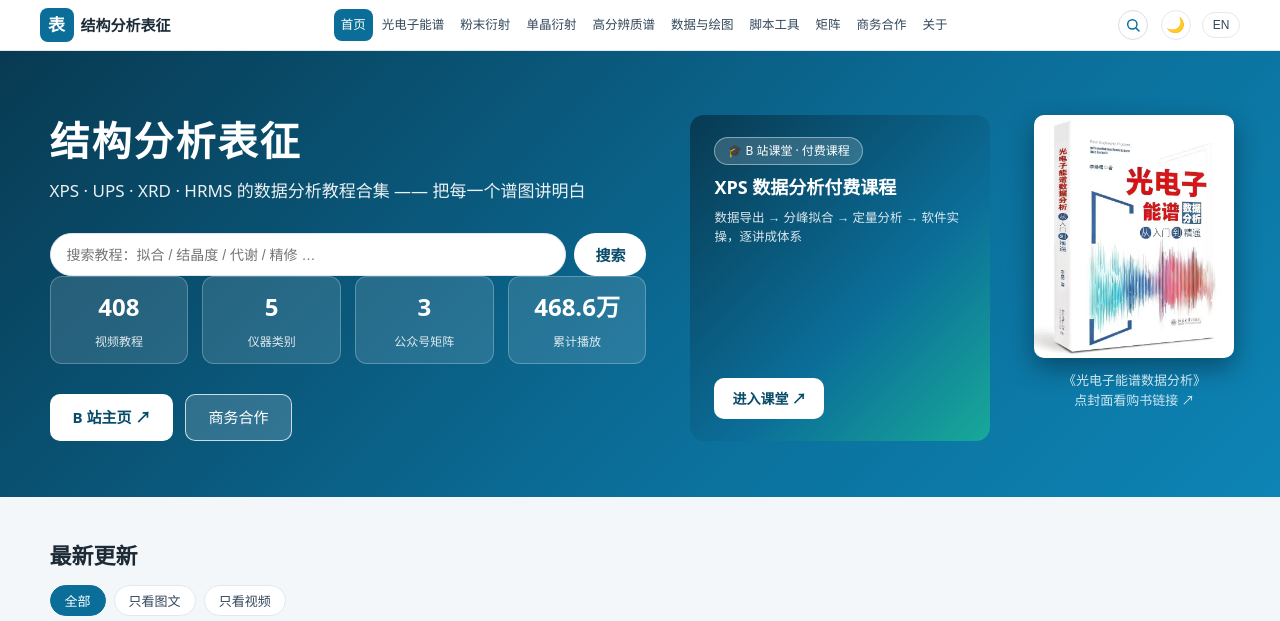
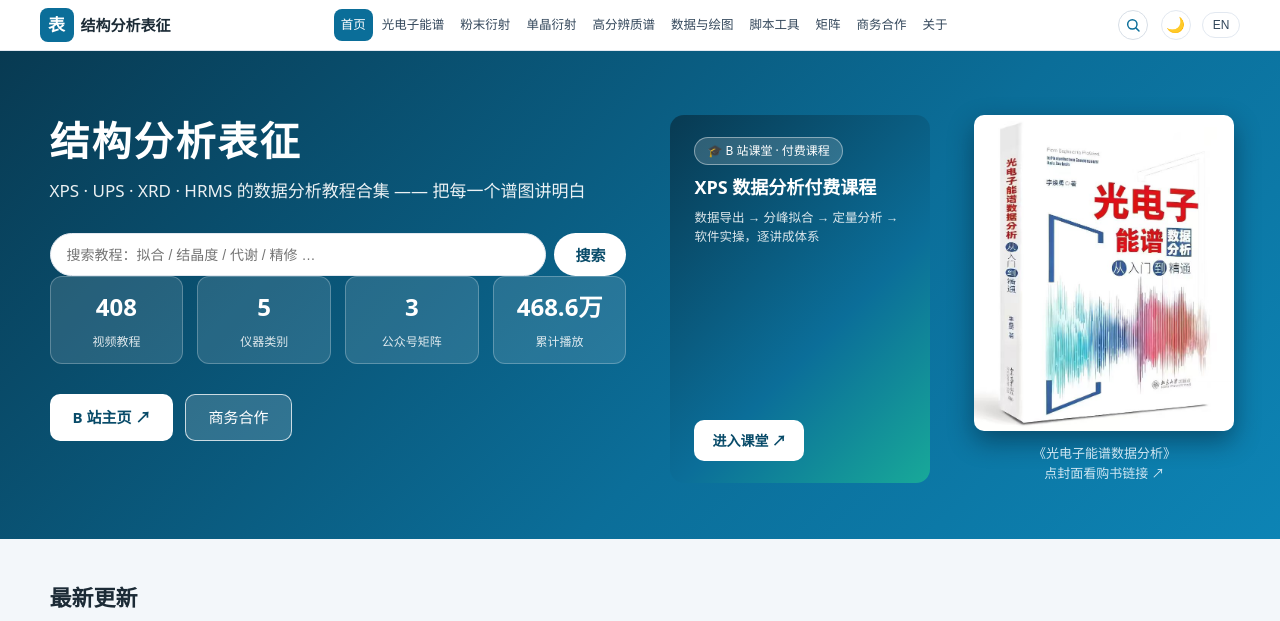
Before and after one commit to jgfxbz/jgfxbz.github.io, a plain HTML site: page index.html in a window 1280 px wide. Shown: the top 621 px of the page. Drawn offline with Linux system fonts and the light colour scheme; some packages are replaced by stand-ins of ours; a script that the page names is missing.

Commit message:
style: 首页课程卡/书封卡等宽260px等高对齐, 书封封面放大撑满卡宽居中

```diff
--- a/assets/css/style.css
+++ b/assets/css/style.css
@@ -436,8 +436,8 @@ nav a { padding: 6px 7px; font-size: 12.5px; white-space: nowrap; }
 /* ---------- 主页首屏：搜索与专著并排（2026-11-19；2026-11-20 书封放大+离边） ---------- */
 .hero-flex{display:flex;gap:44px;align-items:stretch;padding-right:20px}
 .hero-main{flex:1 1 auto;min-width:0}
-.hero-book{flex:0 0 200px;display:flex;flex-direction:column;align-items:center;text-decoration:none}
-.hero-book-cover{width:200px;height:auto;border-radius:10px;box-shadow:0 10px 26px rgba(4,22,38,.45);display:block;transition:transform .18s ease}
+.hero-book{flex:0 0 260px;display:flex;flex-direction:column;align-items:center;text-decoration:none}
+.hero-book-cover{width:100%;height:auto;border-radius:10px;box-shadow:0 10px 26px rgba(4,22,38,.45);display:block;transition:transform .18s ease}
 .hero-book:hover .hero-book-cover{transform:translateY(-3px)}
 .hero-book-tip{margin-top:12px;font-size:13px;line-height:1.55;color:#cfe6f2;text-align:center}
 @media(max-width:860px){
@@ -552,7 +552,7 @@ nav a { padding: 6px 7px; font-size: 12.5px; white-space: nowrap; }
 
 /* ---------- 首页预览版：hero 三分并排 + 商务合作 5 码（2026-11-21） ---------- */
 .hero-course {
-  flex: 0 0 300px; display: flex; flex-direction: column; align-items: flex-start; gap: 10px;
+  flex: 0 0 260px; display: flex; flex-direction: column; align-items: flex-start; gap: 10px;
   background: linear-gradient(135deg, #083a52 0%, #0b6e99 60%, #18a999 100%);
   border-radius: 14px; padding: 22px 24px; text-decoration: none; transition: .15s;
 }
@@ -573,8 +573,8 @@ nav a { padding: 6px 7px; font-size: 12.5px; white-space: nowrap; }
 .qr-zoom-overlay .qr-zoom-tip { color: #fff; margin-top: 16px; font-size: 15px; letter-spacing: .5px; }
 @media (max-width: 1200px) {
   .hero-course { flex-basis: 260px; }
-  .hero-book { flex-basis: 170px; }
-  .hero-book-cover { width: 170px; }
+  .hero-book { flex-basis: 260px; }
+  .hero-book-cover { width: 100%; }
 }
 @media (max-width: 900px) {
   .coop-band { flex-direction: column; align-items: stretch; gap: 10px; }
```
